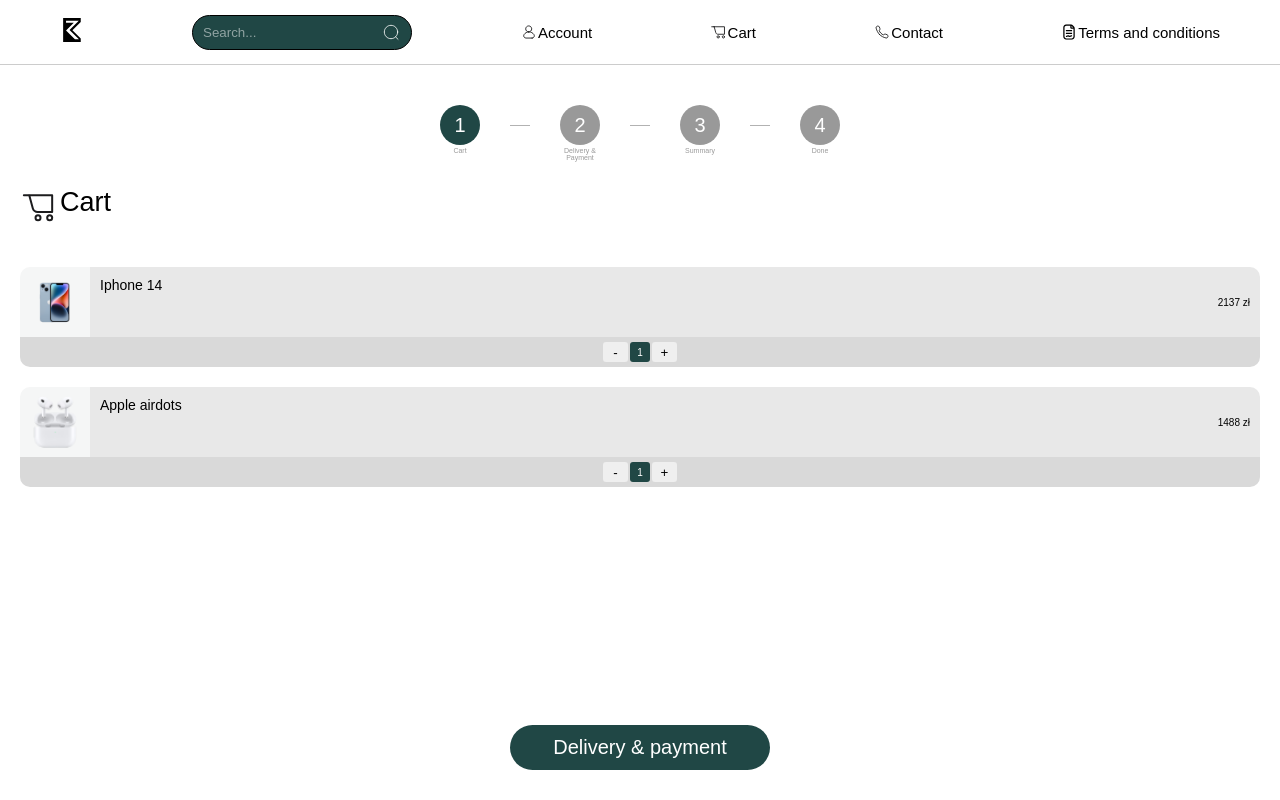
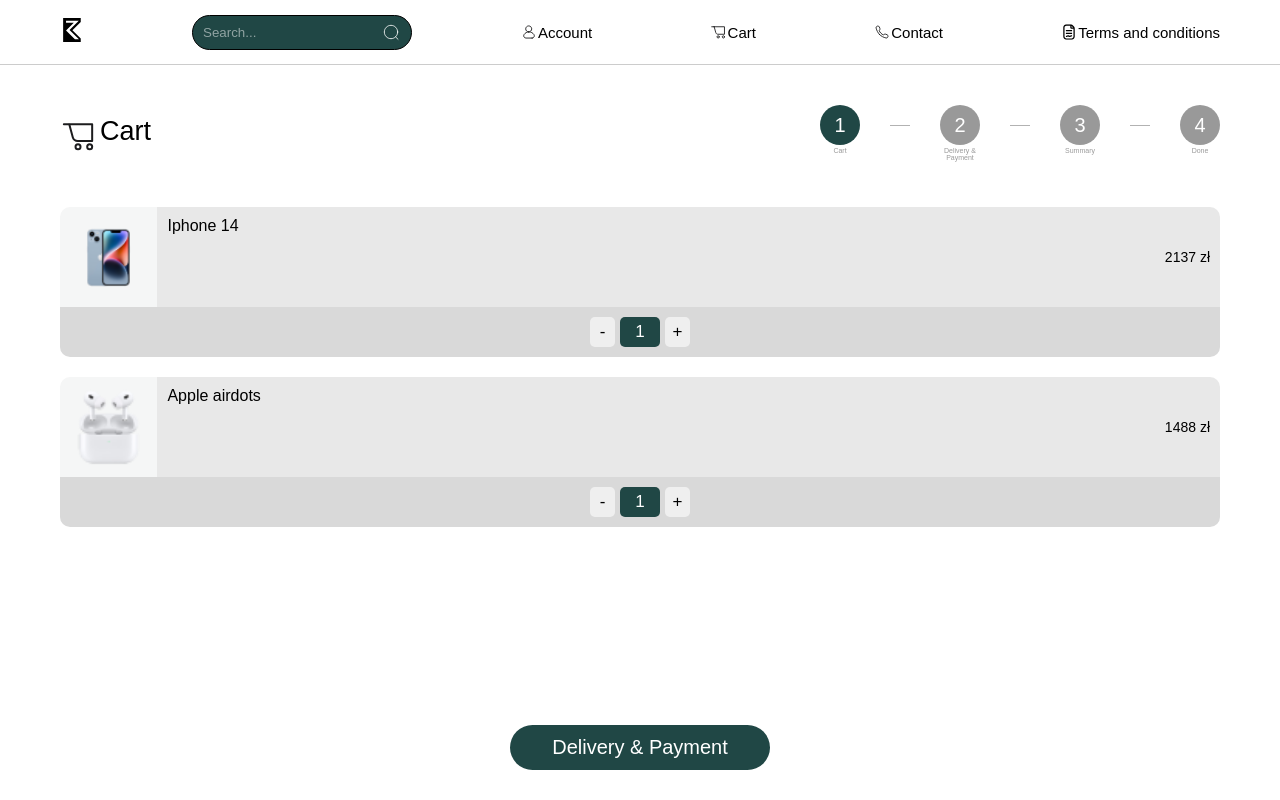
Before and after one commit to Zaluskyy/ecommerce, a Next.js app: page /cart in a window 1280 px wide. Built offline with nearby package versions, Linux system fonts and the light colour scheme; a web font is replaced by a local one.

Commit message:
desktop cart and progressBar done

```diff
--- a/src/app/cart/Cart.tsx
+++ b/src/app/cart/Cart.tsx
@@ -49,8 +49,6 @@
     return (
         <div className={style.Cart}>
             {productsElements}
-
-            <button className={style.nextStep}>Delivery &amp; payment</button>
         </div>
      );
 }
--- a/src/app/cart/ProgressBar.tsx
+++ b/src/app/cart/ProgressBar.tsx
@@ -2,17 +2,24 @@
 import style from './style/ProgressBar.module.scss';
 
 interface ProgressBarProps{
-    currentProgress: number
+    currentProgress: number,
+    setCurrentProgress: React.Dispatch<React.SetStateAction<number>>;
 }
 
-const ProgressBar: FC<ProgressBarProps> = ({currentProgress = 1}) => {
+const ProgressBar: FC<ProgressBarProps> = ({currentProgress, setCurrentProgress}) => {
 
     const texts = ['Cart', 'Delivery & Payment', 'Summary', 'Done']
     const container = [];
 
+    const handleClick = (i: number)=>{
+        if(i<currentProgress){
+            setCurrentProgress(i)
+        }
+    }
+
     for (let i=0; i<4; i++){
         container.push(
-            <div key={texts[i]} className={currentProgress==(i+1)?`${style.numberContainer} ${style.current}` : style.numberContainer}>
+            <div key={texts[i]} onClick={()=>handleClick(i+1)} className={currentProgress==(i+1)?`${style.numberContainer} ${style.current}` : style.numberContainer}>
                 <div>{i+1}</div>
                 <span>{texts[i]}</span>
             </div>
--- a/src/app/cart/page.tsx
+++ b/src/app/cart/page.tsx
@@ -11,14 +11,11 @@
 import summary from '../../../public/img/icon/summary.svg'
 import done from '../../../public/img/icon/done.svg'
 
-
-
 export default function CartPage(){
-
 
     const titleIcons = [
         {title: 'Cart', icon: cart},
-        {title: 'Delivery', icon: delivery},
+        {title: 'Delivery & Payment', icon: delivery},
         {title: 'Summary', icon: summary},
         {title: 'Done', icon: done},
     ]
@@ -28,16 +25,28 @@
     return(
         <div className={style.CartPage}>
 
-            <ProgressBar currentProgress={currentProgress} />
+            <div className={style.top}>
+                <ProgressBar
+                currentProgress={currentProgress}
+                setCurrentProgress={setCurrentProgress}
+                />
 
-            <div className={style.title}>
-                <div className={style.iconContainer}>
-                    <Image src={titleIcons[currentProgress-1].icon} alt="icon" />
+
+                <div className={style.title}>
+                    <div className={style.iconContainer}>
+                        <Image src={titleIcons[currentProgress-1].icon} alt="icon" />
+                    </div>
+                    <span>{titleIcons[currentProgress-1].title}</span>
                 </div>
-                <span>{titleIcons[currentProgress-1].title}</span>
+
             </div>
 
+
             <Cart/>
+
+            {currentProgress<4&&
+            <button onClick={()=>setCurrentProgress(prev=>prev+1)} className={style.nextStep}>{titleIcons[currentProgress].title}</button>
+            }
 
         </div>
     )
--- a/src/app/cart/style/Cart.module.scss
+++ b/src/app/cart/style/Cart.module.scss
@@ -4,7 +4,6 @@
     display: flex;
     flex-direction: column;
     align-items: center;
-    padding-bottom: 70px;
 
     .productContainer{
         width: 100%;
@@ -91,19 +90,48 @@
             }
         }
     }
+}
 
-    button.nextStep{
-        position: fixed;
-        width: 260px;
-        height: 45px;
-        display: flex;
-        justify-content: center;
-        align-items: center;
-        background-color: $green;
-        border: none;
-        border-radius: 50px;
-        color: white;
-        font-size: 20px;
-        bottom: 30px;
+@media (min-width: 768px){
+    .Cart{
+        .productContainer{
+            height: 150px;
+            .top{
+                height: 100px;
+
+                .imageContainer{
+                    width: 100px;
+                    height: 100px;
+                }
+
+                .right{
+                    height: 100px;
+                    span.name{
+                        font-size: 16px;
+                    }
+                    span.price{
+                        font-size: 14px;
+                    }
+                }
+            }
+            .bottom{
+                height: 50px;
+
+                button{
+                    height: 30px;
+                    border-radius: 5px;
+                    font-size: 17px;
+                }
+                div{
+                    height: 30px;
+                    width: 40px;
+                    margin: 0 5px;
+                    border-radius: 5px;
+                    span{
+                        font-size: 17px;
+                    }
+                }
+            }
+        }
     }
 }
--- a/src/app/cart/style/Page.module.scss
+++ b/src/app/cart/style/Page.module.scss
@@ -1,3 +1,4 @@
+@import '../../variables.scss';
 .CartPage{
     width: 100vw;
     margin-top: 65px;
@@ -7,6 +8,12 @@
     flex-direction: column;
     align-items: center;
 
+    .top{
+        width: 100%;
+        display: flex;
+        flex-direction: column;
+        justify-content: space-between;
+        align-items: center;
 
         .title{
             display: flex;
@@ -32,5 +39,44 @@
                 font-size: 27px;
             }
         }
+    }
+
+    button.nextStep{
+        position: fixed;
+        width: 260px;
+        height: 45px;
+        display: flex;
+        justify-content: center;
+        align-items: center;
+        background-color: $green;
+        border: none;
+        border-radius: 50px;
+        color: white;
+        font-size: 20px;
+        bottom: 30px;
+        padding: 10px 20px;
+    }
 
 }
+
+
+    @media (min-width: 768px){
+        .CartPage{
+            .top{
+                flex-direction: row;
+                margin: 40px 0;
+
+                .title{
+                    order: 1;
+                    align-self: center;
+                    margin-bottom: 0;
+                }
+            }
+        }
+    }
+
+    @media (min-width: 1000px){
+        .CartPage{
+            padding: 0 60px;
+        }
+    }
--- a/src/app/cart/style/ProgressBar.module.scss
+++ b/src/app/cart/style/ProgressBar.module.scss
@@ -48,3 +48,10 @@
         }
     }
 }
+
+@media (min-width: 768px){
+    .ProgressBar{
+        margin: 0;
+        order: 2;
+    }
+}
```
Lines whose indentation alone changed are shown as unchanged.
